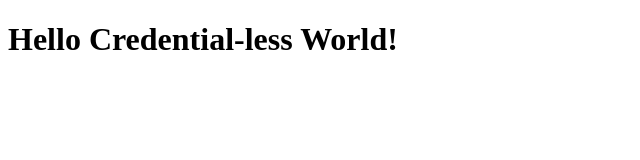
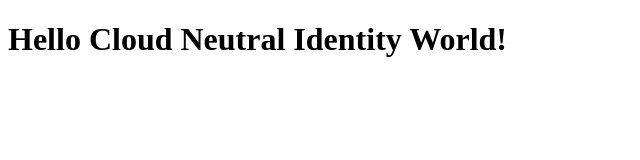
Before and after one commit to dstrockis/hello-federation, a plain HTML site: page index.html in a window 1280 px wide. Shown: the whole page, without its empty margins (0-640 px from the left). Drawn offline with Linux system fonts and the light colour scheme.

Commit message:
making an update to my service

```diff
--- a/index.html
+++ b/index.html
@@ -9,7 +9,7 @@
 
 <body>
   <main>
-    <h1>Hello Credential-less World!</h1>
+    <h1>Hello Cloud Neutral Identity World!</h1>
   </main>
 </body>
 
```
Also changed, not shown: 1 other file.
